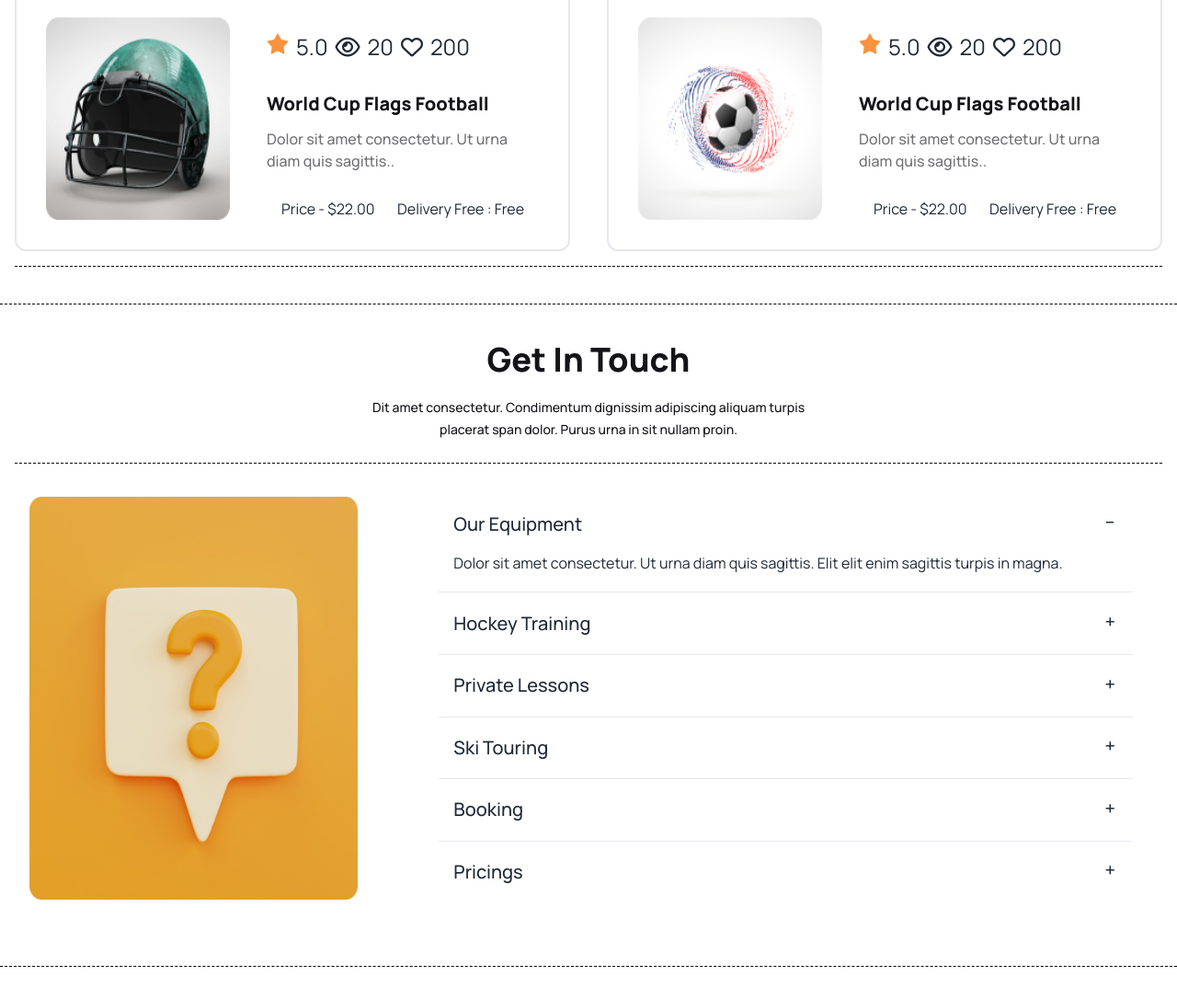
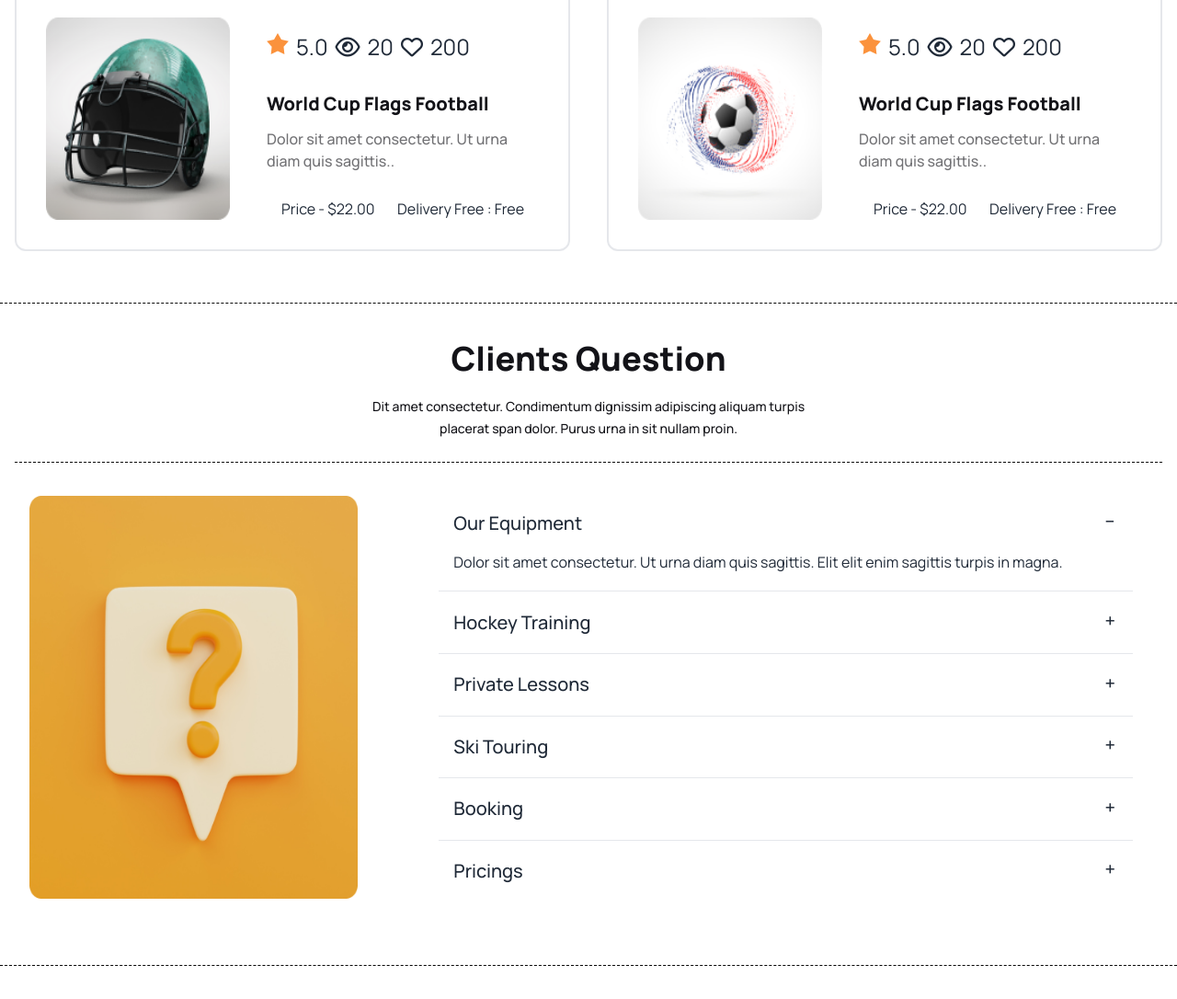
Before and after one commit to Siblur-Rahman/P-Hero-Assignment-03, a plain HTML site: page index.html in a window 1280 px wide. Shown: the part 3447-4533 px from the top of the page at 92% size. Drawn offline with nearby package versions, Linux system fonts and the light colour scheme.

Commit message:
Last final section completed

```diff
--- a/index.html
+++ b/index.html
@@ -309,7 +309,6 @@
 
       </div>
       <!--End product-div -->
-      <hr class="border-dashed border-1 border-black">
     </section>
 
       <hr class="container mx-auto border-dashed border-1 border-black">
@@ -317,7 +316,7 @@
     <!-- client-section -->
     <section class="container w-full mx-auto p-4  mt-4 mb-4 lg:mt-6 lg:mb-6 relative lg:w-full">
       <div class="header-text-box w-72 lg:w-2/5 mx-auto mb-6">
-        <h2 class="font-extrabold text-xl lg:text-4xl leading-8 text-center text-[#131318]">Get In Touch</h2>
+        <h2 class="font-extrabold text-xl lg:text-4xl leading-8 text-center text-[#131318]">Clients Question</h2>
         <p class="font-medium text-sm  leading-6 text-center text-[#131318] mt-5">Dit amet consectetur. Condimentum dignissim adipiscing aliquam turpis placerat span dolor. Purus urna in sit nullam proin.</p>
       </div>
       <hr class="border-dashed border-1 border-black">
```
